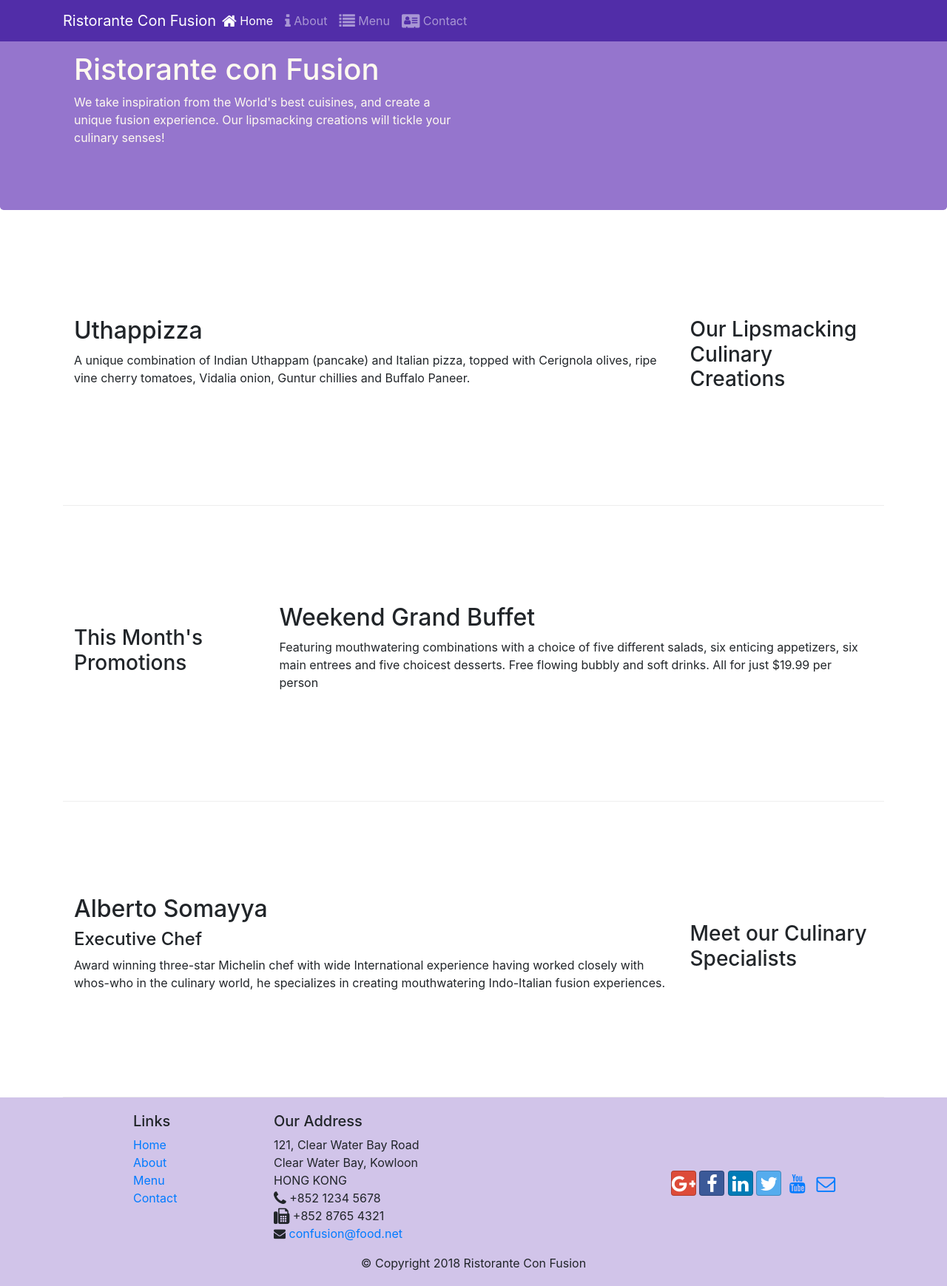
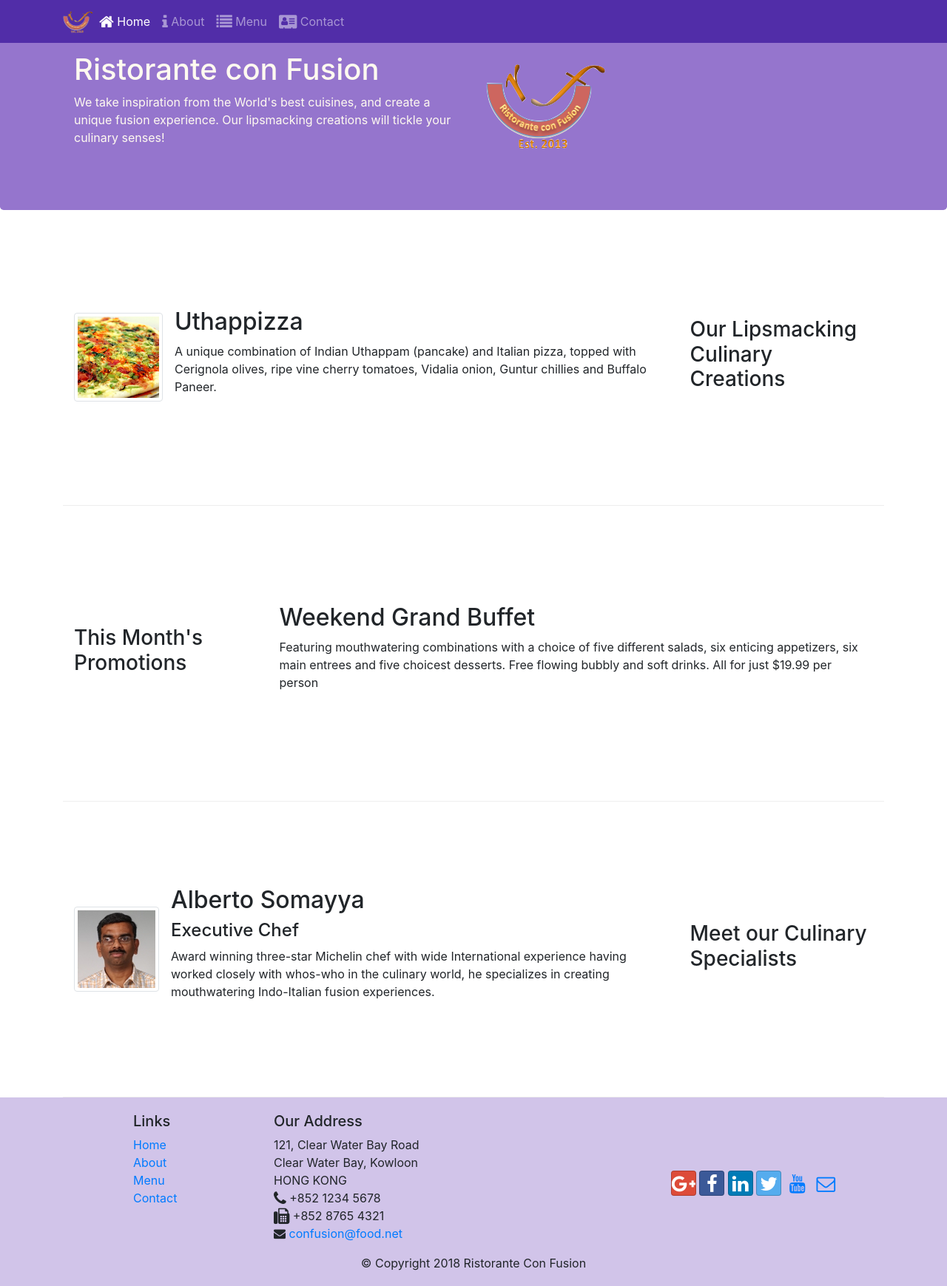
Before and after one commit to Gavingyh/conFusion, a website: page index.html in a window 1280 px wide. Shown: the whole page at 74% size. Drawn offline with nearby package versions, Linux system fonts and the light colour scheme.

Commit message:
Images and Media

```diff
--- a/index.html
+++ b/index.html
@@ -24,7 +24,7 @@
             <button class="navbar-toggler" type="button" data-toggle="collapse" data-target="#Navbar">
                 <span class="navbar-toggler-icon"></span>
             </button>
-            <a class="navbar-brand mr-auto" href="#">Ristorante Con Fusion</a>
+            <a class="navbar-brand mr-auto" href="#"><a class="navbar-brand mr-auto" href="./index.html"><img src="img/logo.png" class="img-fluid" height="30" width="41 "></a></a>
             <div class="collapse navbar-collapse" id="Navbar">
                 <ul class="navbar-nav mr-auto">
                     <li class="nav-item active"><a class="nav-link" href="#"><span class="fa fa-home fa-lg"></span> Home</a></li>
@@ -42,7 +42,8 @@
                     <h1>Ristorante con Fusion</h1>
                     <p>We take inspiration from the World's best cuisines, and create a unique fusion experience. Our lipsmacking creations will tickle your culinary senses!</p>
                 </div>
-                <div class="col-12 col-sm">
+                <div class="col-12 col-sm align-self-center">
+                    <img src="img/logo.png" class="img-fluid">
                 </div>
             </div>
         </div>
@@ -54,8 +55,13 @@
                 <h3>Our Lipsmacking Culinary Creations</h3>
             </div>
             <div class="col col-sm order-sm-first col-md">
-                <h2>Uthappizza</h2>
-                <p>A unique combination of Indian Uthappam (pancake) and Italian pizza, topped with Cerignola olives, ripe vine cherry tomatoes, Vidalia onion, Guntur chillies and Buffalo Paneer.</p>
+                <div class="media">
+                    <img class="d-flex mr-3 img-thumbnail align-self-center" src="img/uthappizza.png" alt="uthappizza">
+                    <div class="media-body">
+                        <h2 class="mt-0">Uthappizza</h2>
+                        <p>A unique combination of Indian Uthappam (pancake) and Italian pizza, topped with Cerignola olives, ripe vine cherry tomatoes, Vidalia onion, Guntur chillies and Buffalo Paneer.</p>
+                    </div>
+                </div>
             </div>
         </div>
 
@@ -75,9 +81,15 @@
                 <h3>Meet our Culinary Specialists</h3>
             </div>
             <div class="col col-sm order-sm-first col-md">
-                <h2>Alberto Somayya</h2>
+                <div class="media">
+                    <img class="d-flex mr-3 img-thumbnail align-self-center" src="img/alberto.png" alt="alberto">
+                    <div class="media-body">
+                        <h2 class="mt-0">Alberto Somayya</h2>
                 <h4>Executive Chef</h4>
                 <p>Award winning three-star Michelin chef with wide International experience having worked closely with whos-who in the culinary world, he specializes in creating mouthwatering Indo-Italian fusion experiences. </p>
+                    </div>
+                </div>
+
             </div>
         </div>
     </div>
@@ -91,7 +103,7 @@
                         <li><a href="#">Home</a></li>
                         <li><a href="./aboutus.html">About</a></li>
                         <li><a href="#">Menu</a></li>
-                        <li><a href="#">Contact</a></li>
+                        <li><a href="./contactus.html">Contact</a></li>
                     </ul>
                 </div>
                 <div class="col-7 col-sm-5">
```
Also changed, not shown: aboutus.html (+5 -4 lines), contactus.html (+3 -2 lines), img/alberto.png (added), img/buffet.png (added), img/logo.png (added), img/uthappizza.png (added), 1 other file.
